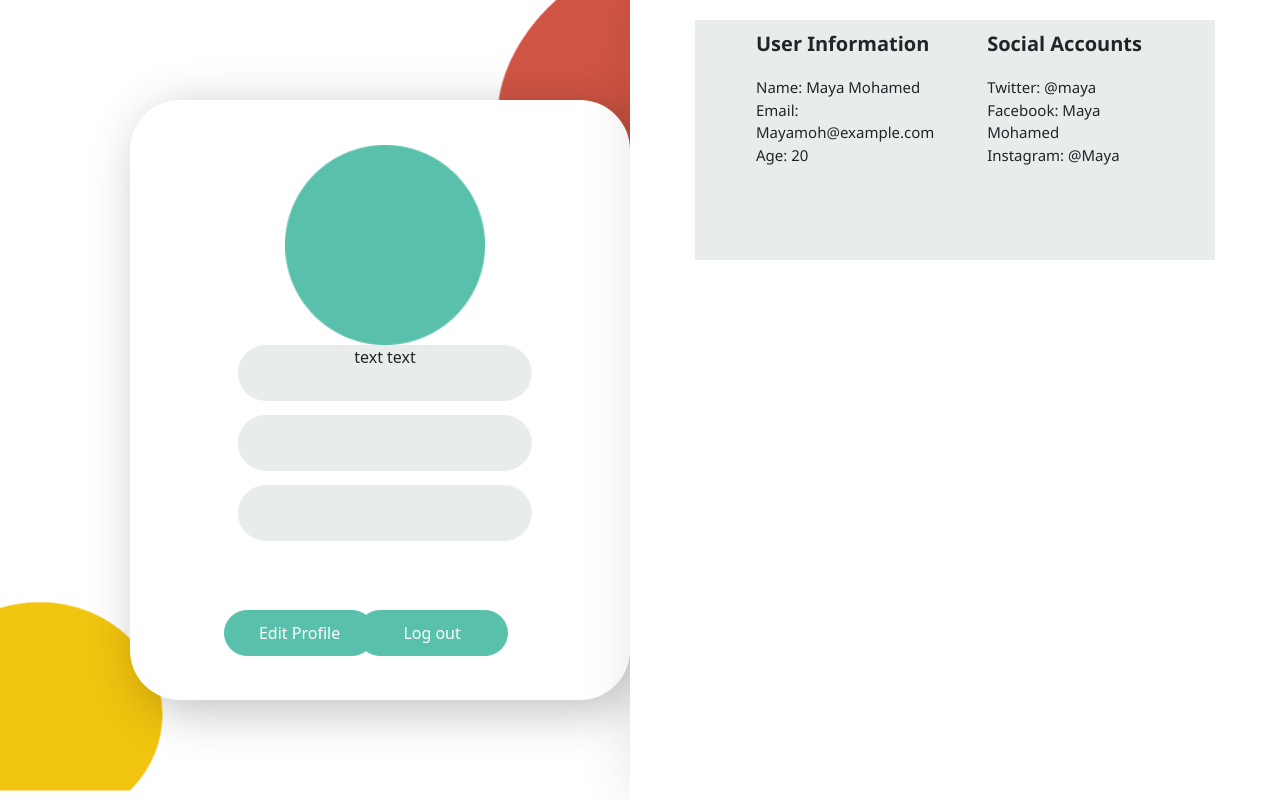
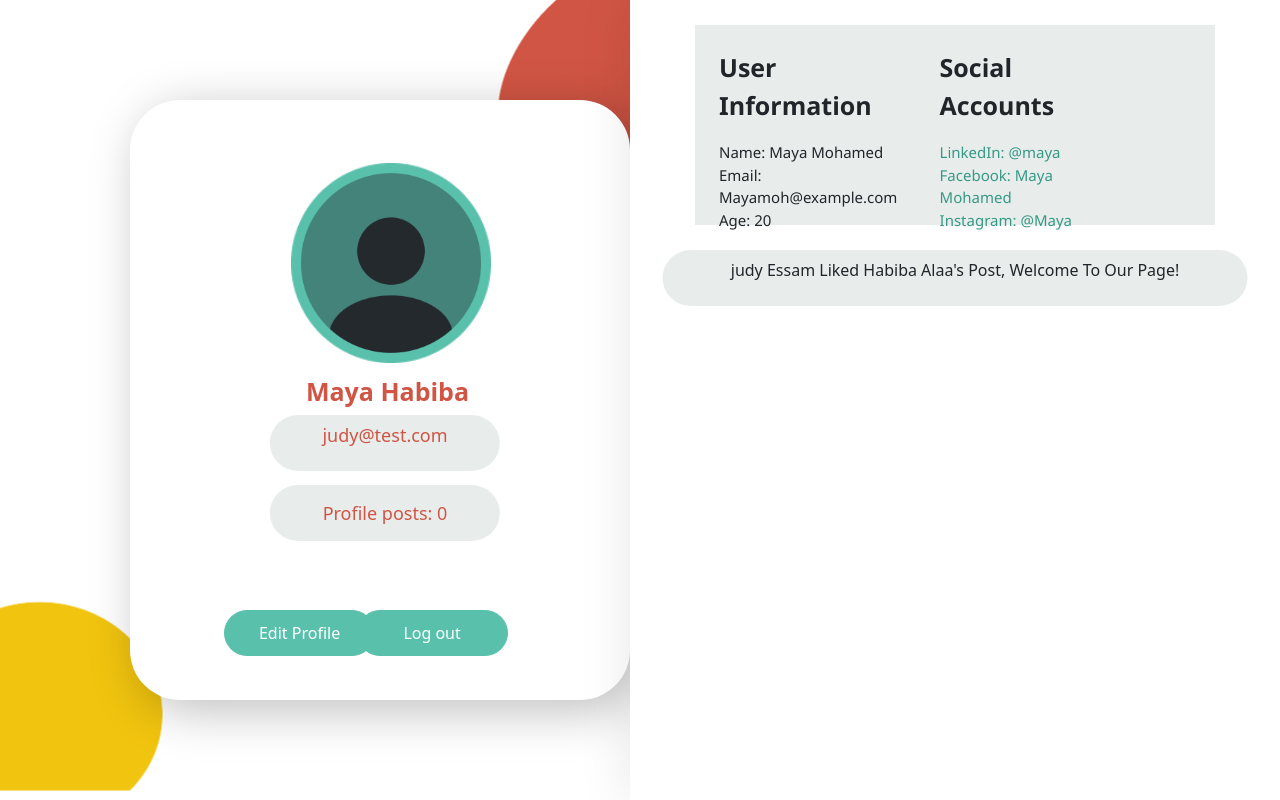
Before and after one commit to Youssef-Abo-El-Ela/Hospital-Information-System, a plain HTML site: page frontend/profile.html in a window 1280 px wide. Drawn offline with nearby package versions, Linux system fonts and the light colour scheme; no server answers.

Commit message:
عدلت البروفايل

```diff
--- a/frontend/profile.html
+++ b/frontend/profile.html
@@ -27,16 +27,18 @@
                 <div class="rectangle3-container" style="height: 600px;">
                     <div class="image" style="margin-top: 5px; margin-left: 5px; margin-right: 10px;">
                         <img src="Ellipse 9.png" style="width: 200px; height: 200px;">
+                        <img src="profile-icon.png" style="width: 180px; height: 180px; top:10px; left:10px;" id="profile-image">
                     </div>
                     <div class="text-center">
-                        <div class="rectangle2-container" style="top: 345px; width:23%; left: 385px;">
-                          <p id="profileName">text text</p>
+                        <div style="top: 345px; left: 385px; font-size: 25px; color: #D15544; font-weight:bold">
+                          <p id="profileName">Maya Habiba</p>
                         </div>
-                        <div class="rectangle2-container" style="top: 415px; width:23%; left: 385px;">
-                            <p id="profileEmail"></p>
+                        <div class="rectangle2-container" style="font-size: 18px; top: 415px; width:18%; left: 385px;color: #D15544;align-items: center;align-content: center;">
+                            <p id="profileEmail">judy@test.com</p>
                         </div>
-                        <div class="rectangle2-container" style="top: 485px; width:23%; left: 385px;">
-                            <p id="profilePosts"></p>
+                        <div class="rectangle2-container" style="font-size: 18px; top: 485px; width:18%; left: 385px;color: #D15544; align-items: center; align-content: center;">
+                            <p style="display: inline;">Profile posts:</p>
+                            <p id="profilePosts" style="display: inline;">0</p>
                         </div>
                     </div>
                 </div>
@@ -76,9 +78,9 @@
                     </div>
                 </div>
             </div> -->
-            <div class="table-container">
+            <div class="table-container" style="padding:10px; margin:5px;">
                 <table class="table-transparent">
-                  <thead  style="font-size: 20px; font-family:'Segoe UI', Tahoma, Geneva, Verdana, sans-serif;">
+                  <thead  style="font-size: 25px; font-family:'Segoe UI', Tahoma, Geneva, Verdana, sans-serif;">
                     <tr>
                       <th>User Information</th>
                       <th>Social Accounts</th>
@@ -89,9 +91,12 @@
                       <td>Name: Maya Mohamed <br> Email: Mayamoh@example.com <br> Age: 20</td>
                       <td>
                         <ul>
-                          <li id = "linkedIn_label">Twitter: @maya</li>
-                          <li id = "facebook_label">Facebook: Maya Mohamed</li>
-                          <li id = "instagram_label">Instagram: @Maya</li>
+                            <a href="" id="linkedIn_link" style="text-decoration: none; color:#369985;" onmouseover="this.style.color='#D15544'" onmouseout="this.style.color='#369985'">
+                          <li id = "linkedIn_label">LinkedIn: @maya</li> </a>
+                          <a href="" id="facebook_link" style="text-decoration: none; color:#369985;" onmouseover="this.style.color='#D15544'" onmouseout="this.style.color='#369985'">
+                          <li id = "facebook_label" >Facebook: Maya Mohamed</li> </a>
+                          <a href="" id="instagram_link" style="text-decoration: none; color:#369985;" onmouseover="this.style.color='#D15544'" onmouseout="this.style.color='#369985'">
+                          <li id = "instagram_label" >Instagram: @Maya</li></a>
                         </ul>
                       </td>
                     </tr>
@@ -100,7 +105,9 @@
               </div>
         </div>
         <div class="text-center" id = "posts_container">
-
+                <div class="rectangle2-container" style=" top: 250px; align-items: center; align-content: center;">
+                    <p>judy Essam Liked Habiba Alaa's Post, Welcome To Our Page!</p>
+                </div>
 
         </div>
 
--- a/frontend/style.css
+++ b/frontend/style.css
@@ -129,10 +129,10 @@ body {
 
   .rectangle1-container {
     width: 80%; /* Adjust width as needed */
-    height: 30%; /* Adjust height as needed */
+    height: 25%; /* Adjust height as needed */
     background-color: #d7e0de90;
     position: absolute;
-    top: 20px;
+    top: 25px;
     left: 50%; /* Place it in the center horizontally */
     transform: translateX(-50%); /* Adjust to horizontally center it */
     padding-bottom: 0%;
@@ -253,13 +253,14 @@ body {
   }
 
   .image {
-    position: absolute;
-    top: 30%;
-    left: 180px;
+    position: relative;
+    top: -40%;
+    left: -5px;
     transform: translate(50%, -50%);
     z-index: 1; /* Ensure the image is behind the rectangle */
   }
   .image img {
+    position: absolute;
     max-width: 800; /* Adjust as needed */
     max-height: 800px; /* Adjust as needed */
   }
@@ -321,3 +322,9 @@ body {
   .table-transparent td ul li {
     list-style: none;
   }
+  a{
+    text-decoration: none;
+  }
+  a:hover{
+    color: #D15544;
+  }
```
Also changed, not shown: frontend/profile-icon.png (added).
